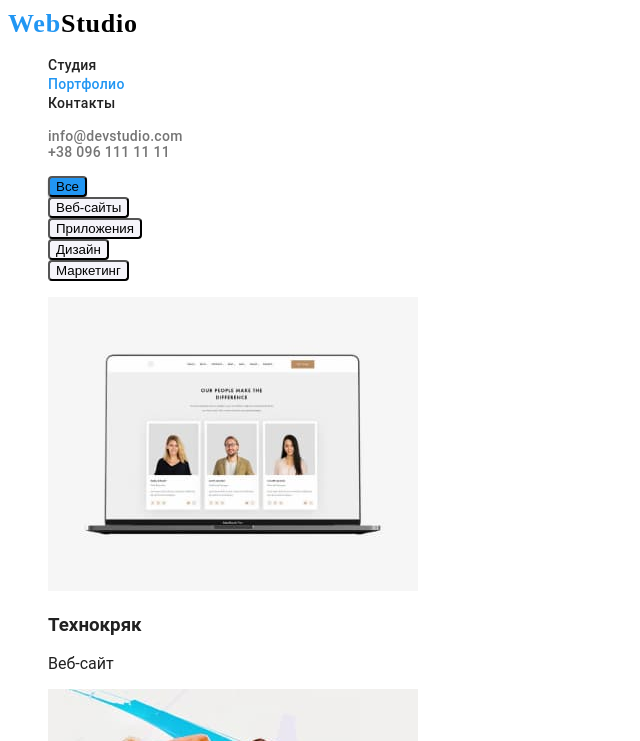
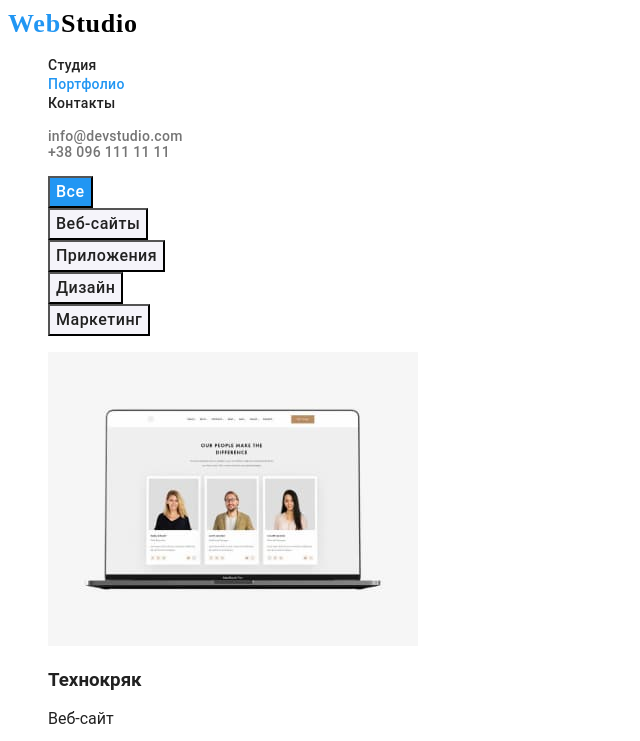
Before and after one commit to 2022KirillMaximov/goit-markup-hw-02, a plain HTML site: page portfolio.html in a window 1280 px wide. Both pictures are taken after a click on the button "Все". Shown: the top 741 px of the page, without its empty margins (0-640 px from the left). Drawn offline with Linux system fonts and the light colour scheme.

Commit message:
стилизиреет кнопки

```diff
--- a/css/styles.css
+++ b/css/styles.css
@@ -28,6 +28,24 @@ color: currentColor;
 }
 .list{
 list-style: none;
+}
+
+/* base styles*/
+.btn{
+    font-weight: 500;
+    font-size: 16px;
+    line-height: calc( 26 / 16 );
+     text-align: center;
+    letter-spacing: 0.03em;
+    color: #212121;
+    cursor: pointer;
+    font-family: inherit;
+    background-color: #F5F4FA;
+}
+.btn:hover,
+.btn:focus{
+    color: #FFFFFF;
+    background-color: var(--acent-txt-cl);
 }
 
 
@@ -164,15 +182,7 @@ line-height: calc(19 / 16);
 letter-spacing: 0.03em;
 color: #757575
 }
-.filter-button{
-    background: #F5F4FA;
-    border-radius: 4px;
-}
-.filter-button:hover,
-.filter-button:focus                                    {
-background: #2196F3;
-box-shadow: 0px 3px 1px rgba(0, 0, 0, 0.1), 0px 1px 2px rgba(0, 0, 0, 0.08), 0px 2px 2px rgba(0, 0, 0, 0.12);
-border-radius: 4px
+
 }
 
 .footer{
--- a/portfolio.html
+++ b/portfolio.html
@@ -49,64 +49,64 @@
     <section class="portfolio-filtr">
       <ul class="list">
         <li>
-          <button class="filter-button"  type="button"><span class="filter-button-txt">Все</span> </button>
+          <button class="filter-button btn"  type="button"><span class="filter-button-txt">Все</span> </button>
         </li>
         <li>
-          <button class="filter-button" type="button"><span class="filter-button-txt">Веб-сайты</span></button>
+          <button class="filter-button btn" type="button"><span class="filter-button-txt">Веб-сайты</span></button>
         </li>
         <li>
-          <button  class="filter-button" type="button"><span class="filter-button-txt">Приложения</span></button>
+          <button  class="filter-button btn" type="button"><span class="filter-button-txt">Приложения</span></button>
         </li>
         <li>
-          <button class="filter-button" type="button"><span class="filter-button-txt">Дизайн</span></button>
+          <button class="filter-button btn" type="button"><span class="filter-button-txt">Дизайн</span></button>
         </li>
         <li>
-          <button class="filter-button" type="button"><span class="filter-button-txt">Маркетинг</span></button>
+          <button class="filter-button btn" type="button"><span class="filter-button-txt">Маркетинг</span></button>
         </li>
       </ul>
       <ul class="list">
         <li>
-          <img src="./images/Tekhnokryak.jpg" alt="люди в мониторе" />
+          <img src="./images/Tekhnokryak.jpg" width="370" height="294" alt="люди в мониторе" />
           <h3>Технокряк</h3>
           <p>Веб-сайт</p>
         </li>
         <li>
-          <img src="./images/NovyyOrleanprotivZolotoyZvezdy.jpg" alt="два баскадболиста" />
+          <img src="./images/NovyyOrleanprotivZolotoyZvezdy.jpg"  width="370" height="294" alt="два баскадболиста" />
           <h3>Постер New Orlean vs Golden Star</h3>
           <p>Дизайн</p>
         </li>
         <li>
-          <img src="./images/RestoranSeafood.jpg" alt="Рыба" />
+          <img src="./images/RestoranSeafood.jpg"  width="370" height="294" alt="Рыба" />
           <h3>Ресторан Seafood</h3>
           <p>Приложение</p>
         </li>
         <li>
-          <img src="./images/PrimeProject.jpg" alt="Наушники" />
+          <img src="./images/PrimeProject.jpg"  width="370" height="294" alt="Наушники" />
           <h3>Проект Prime</h3>
           <p>Маркетинг</p>
         </li>
         <li>
-          <img src="./images/BoxesProject.jpg" alt="Коробки" />
+          <img src="./images/BoxesProject.jpg"  width="370" height="294" alt="Коробки" />
           <h3>Проект Boxes</h3>
           <p>Приложение</p>
         </li>
         <li>
-          <img src="./images/Inspiration_has_no_Borders.jpg" alt="монитор" />
+          <img src="./images/Inspiration_has_no_Borders.jpg" width="370" height="294" alt="монитор" />
           <h3>Inspiration has no Borders</h3>
           <p>Веб-сайт</p>
         </li>
         <li>
-          <img src="./images/Izdaniye_Limited_Edition.jpg" alt="журнал" />
+          <img src="./images/Izdaniye_Limited_Edition.jpg"  width="370" height="294" alt="журнал" />
           <h3>Издание Limited Edition</h3>
           <p>Дизайн</p>
         </li>
         <li>
-          <img src="./images/LabProject.jpg" alt="брелок" />
+          <img src="./images/LabProject.jpg"  width="370" height="294" alt="брелок" />
           <h3>Проект LAB</h3>
           <p>Маркетинг</p>
         </li>
         <li>
-          <img src="./images/Growing_Business.jpg" alt="ноутбук" />
+          <img src="./images/Growing_Business.jpg"  width="370" height="294" alt="ноутбук" />
           <h3>Growing Business</h3>
           <p>Приложение</p>
         </li>
```
